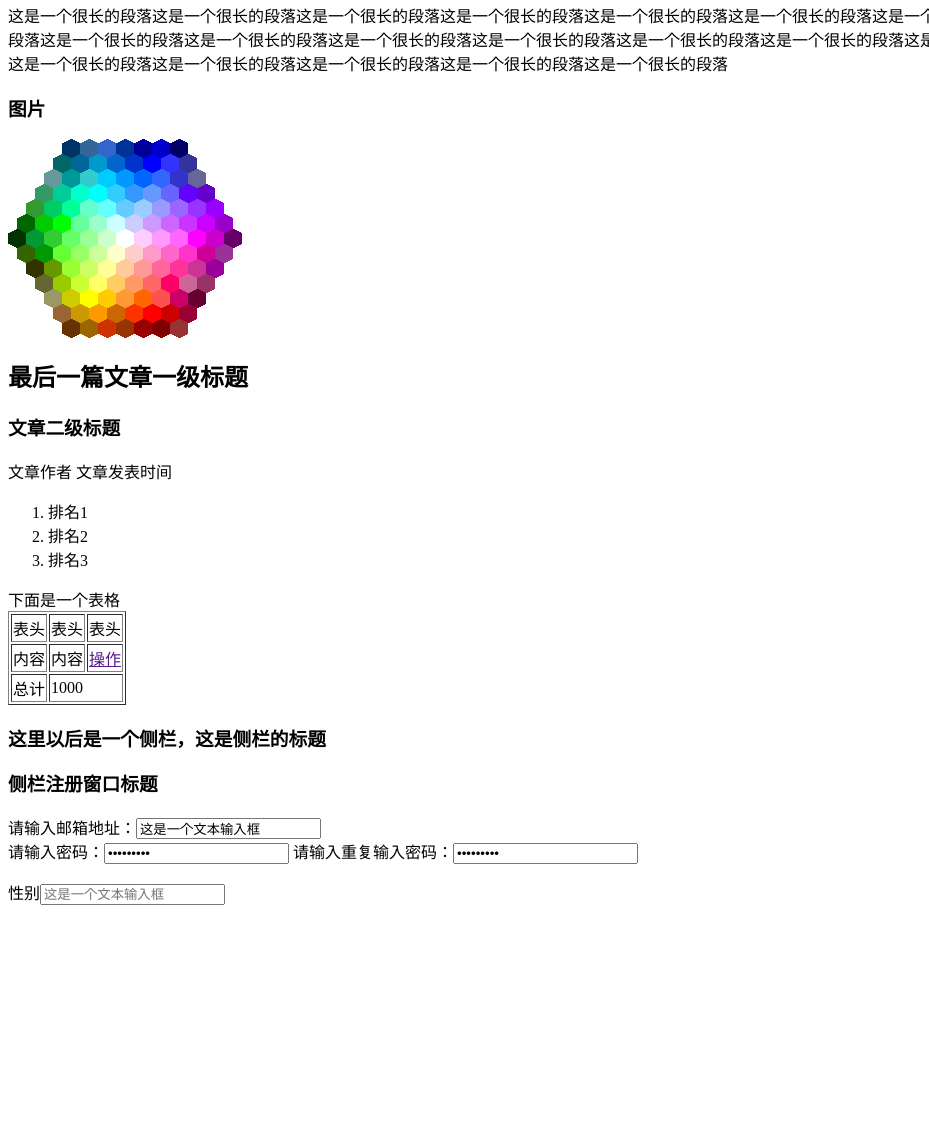
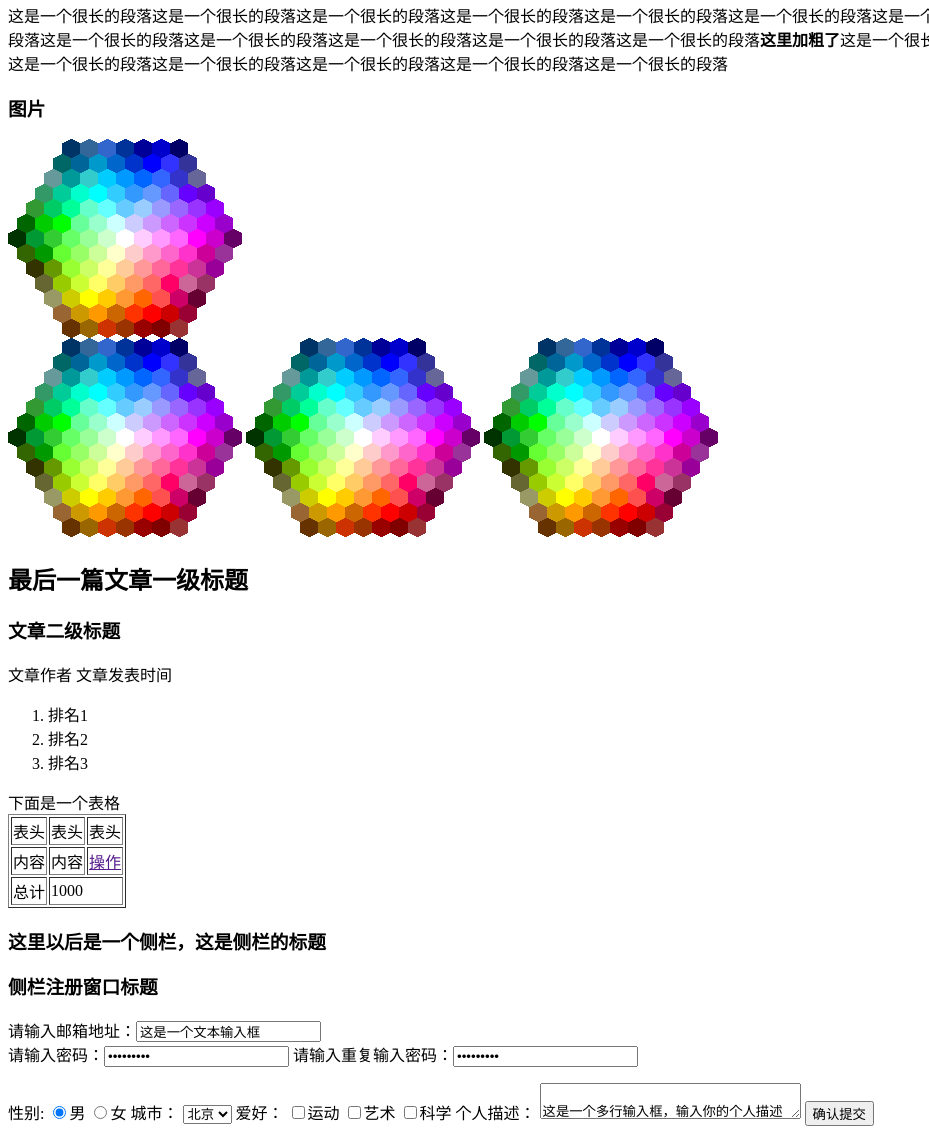
Before and after one commit to PoeLoren/IFE, a plain HTML site: page Task1/index.html in a window 1280 px wide. Shown: the part 329-1471 px from the top of the page, without its empty margins (0-929 px from the left). Before the commit the page ends 1242 px from the top, so only its background shows below. Drawn offline with Linux system fonts and the light colour scheme.

Commit message:
add input

```diff
--- a/Task1/index.html
+++ b/Task1/index.html
@@ -10,8 +10,11 @@
 		<h2>文章一级标题</h2>
 		<h3>文章二级标题</h3>
 		<p>文章作者 文章发表时间</p>
-		<p>这是一个很长的段落这是一个很长的段落这是一个很长的段落这是一个很长的段落这是一个很长的段落这是一个很长的段落这是一个很长的段落这是一个很长的段落这是一个很长的段落这是一个很长的段落这是一个很长的段落这是一个很长的段落这是一个很长的段落这是一个很长的段落这是一个很长的段落这是一个很长的段落 换行了<br />这是一个很长的段落这是一个很长的段落这是一个很长的段落这是一个很长的段落这是一个很长的段落</p>
+		<p>这是一个很长的段落这是一个很长的段落这是一个很长的段落这是一个很长的段落这是一个很长的段落这是一个很长的段落这是一个很长的段落这是一个很长的段落这是一个很长的段落这是一个很长的段落这是一个很长的段落这是一个很长的段落这是一个很长的段落这是一个很长的段落<strong>这里加粗了</strong>这是一个很长的段落这是一个很长的段落 换行了<br />这是一个很长的段落这是一个很长的段落这是一个很长的段落这是一个很长的段落这是一个很长的段落</p>
 		<h3>图片</h3>
+		<img src="1.gif"><br/>
+		<img src="1.gif">
+		<img src="1.gif">
 		<img src="1.gif">
 	</article>
 
@@ -48,7 +51,27 @@
 			<label>请输入密码：</label><input type="password" value="这是一个文本输入框">
 			<label>请输入重复输入密码：</label><input type="password" value="这是一个文本输入框"><br/>
 		</form>
+		<form>
+			<label>性别:</label>
+				<input type="radio" checked="checked" name = "sex">男
+				<input type="radio" name = "sex">女
+			<label>城市：</label>
+			<select>
+				<option value="北京">北京</option>
+				<option value="上海">上海</option>
+				<option value="西安">西安</option>
+				<option value="苏州">苏州</option>
+			</select>
+			<label>爱好：</label>
+				<input type="checkbox" name = "运动" value="checkbox">运动
+				<input type="checkbox" name = "艺术" value="checkbox">艺术
+				<input type="checkbox" name = "科学" value="checkbox">科学
+			<label>个人描述：</label>
+			<textarea name="MSG" cols=30 rows=2>
+				这是一个多行输入框，输入你的个人描述
+			</textarea>
+			<input type="submit" value="确认提交">
+		</form>
 
-		性别<input type="text" placeholder="这是一个文本输入框" multiple><br/>
 	</article>
 </body>
```
